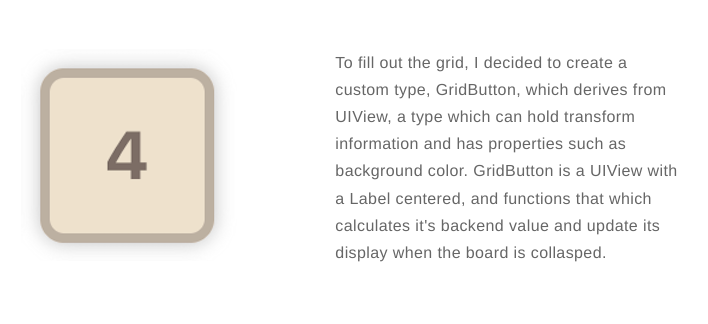
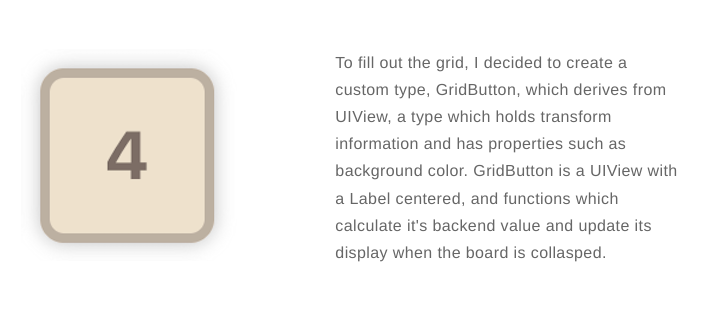
Before and after one commit to eriktanner/SwiftAppBlog, a Jekyll site: the page built from _posts/2019-02-22-2048.markdown, in a window 1280 px wide and 900 px high, scrolled down 2436 px. Shown: the part 206-530 px from the top of the window, without its empty margins (320-1028 px from the left). Built offline with Jekyll 4.4.1, drawn with Linux system fonts in a browser that asks for light colours; comment, search, counter and statistics services are not loaded.

Commit message:
GridButton

```diff
--- a/_posts/2019-02-22-2048.markdown
+++ b/_posts/2019-02-22-2048.markdown
@@ -73,7 +73,7 @@ The first class project for CMSC436 was to recreate the popular mobile game 2048
     </div>
 
     <div class="toright">
-        <p> To fill out the grid, I decided to create a custom type, GridButton, which derives from UIView, a type which can hold transform information and has properties such as background color. GridButton is a UIView with a Label centered, and functions that which calculates it's backend value and update its display when the board is collasped.</p>
+        <p> To fill out the grid, I decided to create a custom type, GridButton, which derives from UIView, a type which holds transform information and has properties such as background color. GridButton is a UIView with a Label centered, and functions which calculate it's backend value and update its display when the board is collasped.</p>
     </div>
 </div>
 
```
